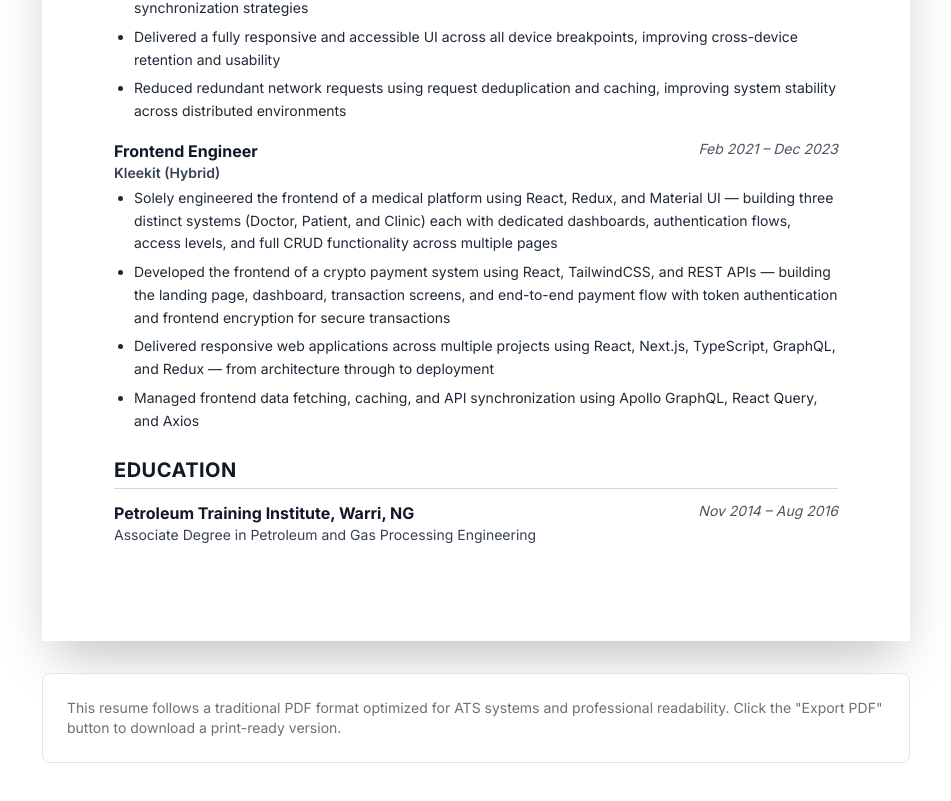
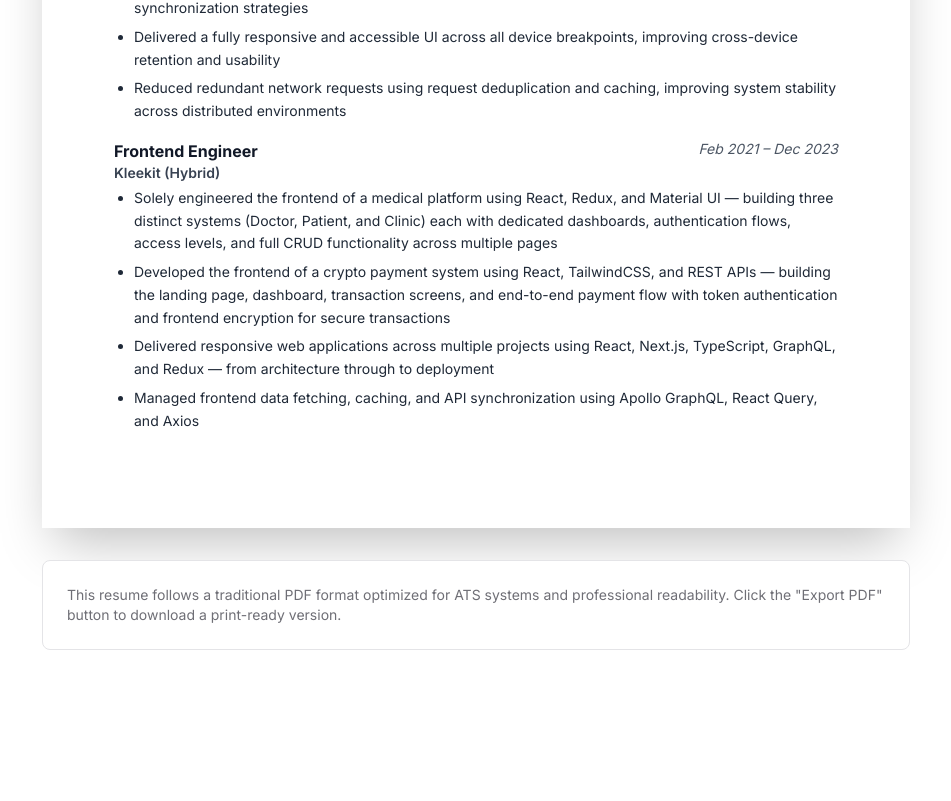
Before and after one commit to alsoknownaszac/alsoknownaszac.github.io, a Next.js app: page /resume in a window 1280 px wide. Shown: the part 1239-2040 px from the top of the page, without its empty margins (164-1115 px from the left). After the commit the page ends 1937 px from the top, so only its background shows below. Built offline with nearby package versions, Linux system fonts and the light colour scheme; a web font is replaced by a local one.

Commit message:
Remove education section from resume page

```diff
--- a/app/resume/page.tsx
+++ b/app/resume/page.tsx
@@ -112,13 +112,6 @@ const resumeData = {
       },
     ],
   },
-  education: [
-    {
-      degree: "Associate Degree in Petroleum and Gas Processing Engineering",
-      school: "Petroleum Training Institute, Warri, NG",
-      period: "Nov 2014 – Aug 2016",
-    },
-  ],
 };
 
 export default function ResumePage() {
@@ -230,30 +223,6 @@ export default function ResumePage() {
                 ))}
               </div>
             </section>
-
-            {/* Education */}
-            <section className="mb-6">
-              <h2 className="text-xl font-bold mb-3 text-gray-900 uppercase tracking-wide border-b border-gray-300 pb-1">
-                Education
-              </h2>
-              <div className="space-y-2">
-                {resumeData.education.map((edu, index) => (
-                  <div key={index}>
-                    <div className="flex justify-between items-start">
-                      <div>
-                        <h3 className="text-base font-bold text-gray-900">
-                          {edu.school}
-                        </h3>
-                        <p className="text-sm text-gray-700">{edu.degree}</p>
-                      </div>
-                      <p className="text-sm text-gray-600 italic whitespace-nowrap ml-4">
-                        {edu.period}
-                      </p>
-                    </div>
-                  </div>
-                ))}
-              </div>
-            </section>
           </motion.div>
 
           {/* Instructions Card */}
```
